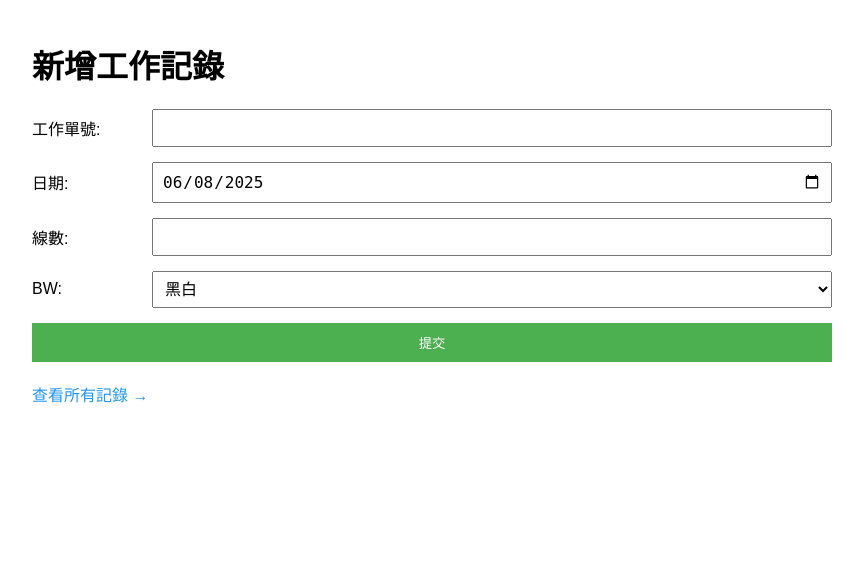
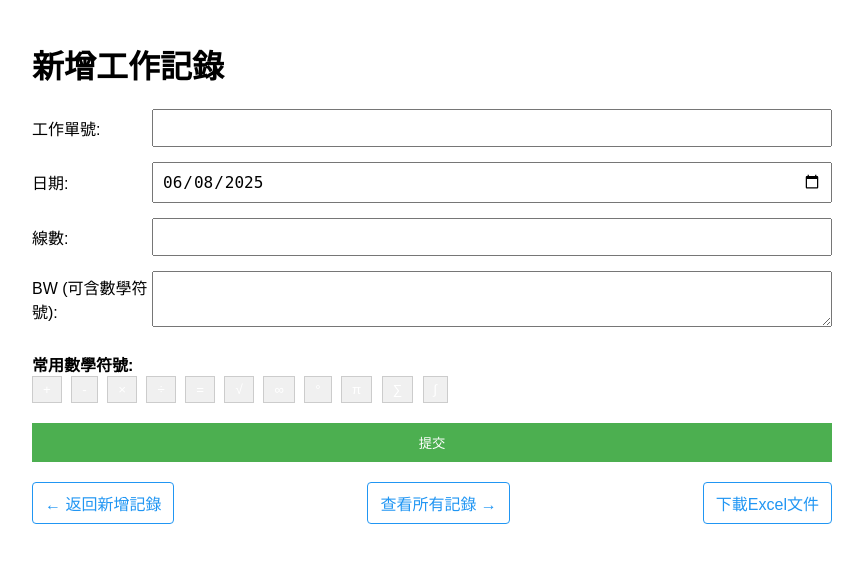
Before and after one commit to alan4103/junglevpython, a Flask app: page / in a window 1280 px wide. Shown: the top 563 px of the page, without its empty margins (208-1071 px from the left). Run offline with Flask 3, Linux system fonts and the light colour scheme.

Commit message:
Update index.html

```diff
--- a/templates/index.html
+++ b/templates/index.html
@@ -5,12 +5,23 @@
     <style>
         body { font-family: Arial, sans-serif; max-width: 800px; margin: 0 auto; padding: 20px; }
         form { display: grid; gap: 15px; }
-        input, select, textarea { padding: 8px; font-size: 16px; }
+        input, textarea { padding: 8px; font-size: 16px; }
         button { padding: 10px; background: #4CAF50; color: white; border: none; cursor: pointer; }
         button:hover { background: #45a049; }
         .form-group { display: grid; grid-template-columns: 120px 1fr; align-items: center; }
-        .nav { margin: 20px 0; }
-        .nav a { text-decoration: none; color: #2196F3; }
+        .nav { margin: 20px 0; display: flex; justify-content: space-between; }
+        .nav a { text-decoration: none; color: #2196F3; padding: 8px 12px; border: 1px solid #2196F3; border-radius: 4px; }
+        .nav a:hover { background: #f0f8ff; }
+        .math-symbols { margin-top: 10px; }
+        .math-btn {
+            padding: 5px 10px;
+            margin-right: 5px;
+            margin-bottom: 5px;
+            background: #f0f0f0;
+            border: 1px solid #ccc;
+            cursor: pointer;
+        }
+        .math-btn:hover { background: #e0e0e0; }
     </style>
 </head>
 <body>
@@ -32,17 +43,46 @@
         </div>
 
         <div class="form-group">
-            <label for="bw">BW:</label>
-            <select id="bw" name="bw" required>
-                <option value="黑白">黑白</option>
-                <option value="彩色">彩色</option>
-            </select>
+            <label for="bw">BW (可含數學符號):</label>
+            <textarea id="bw" name="bw" rows="2" required></textarea>
+        </div>
+
+        <div class="math-symbols">
+            <strong>常用數學符號:</strong><br>
+            <button type="button" class="math-btn" onclick="insertSymbol('+')">+</button>
+            <button type="button" class="math-btn" onclick="insertSymbol('-')">-</button>
+            <button type="button" class="math-btn" onclick="insertSymbol('×')">×</button>
+            <button type="button" class="math-btn" onclick="insertSymbol('÷')">÷</button>
+            <button type="button" class="math-btn" onclick="insertSymbol('=')">=</button>
+            <button type="button" class="math-btn" onclick="insertSymbol('√')">√</button>
+            <button type="button" class="math-btn" onclick="insertSymbol('∞')">∞</button>
+            <button type="button" class="math-btn" onclick="insertSymbol('°')">°</button>
+            <button type="button" class="math-btn" onclick="insertSymbol('π')">π</button>
+            <button type="button" class="math-btn" onclick="insertSymbol('∑')">∑</button>
+            <button type="button" class="math-btn" onclick="insertSymbol('∫')">∫</button>
         </div>
 
         <button type="submit">提交</button>
     </form>
+
     <div class="nav">
+        <a href="/">← 返回新增記錄</a>
         <a href="/records">查看所有記錄 →</a>
+        <a href="/download">下載Excel文件</a>
     </div>
+
+    <script>
+        function insertSymbol(symbol) {
+            const bwField = document.getElementById('bw');
+            const startPos = bwField.selectionStart;
+            const endPos = bwField.selectionEnd;
+            const currentValue = bwField.value;
+
+            bwField.value = currentValue.substring(0, startPos) + symbol + currentValue.substring(endPos);
+            bwField.focus();
+            bwField.selectionStart = startPos + symbol.length;
+            bwField.selectionEnd = startPos + symbol.length;
+        }
+    </script>
 </body>
 </html>
```
